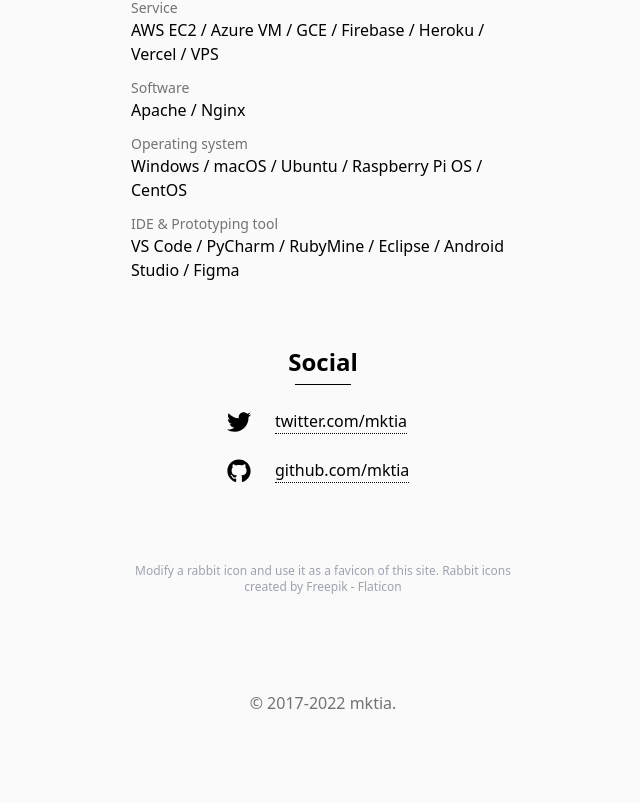
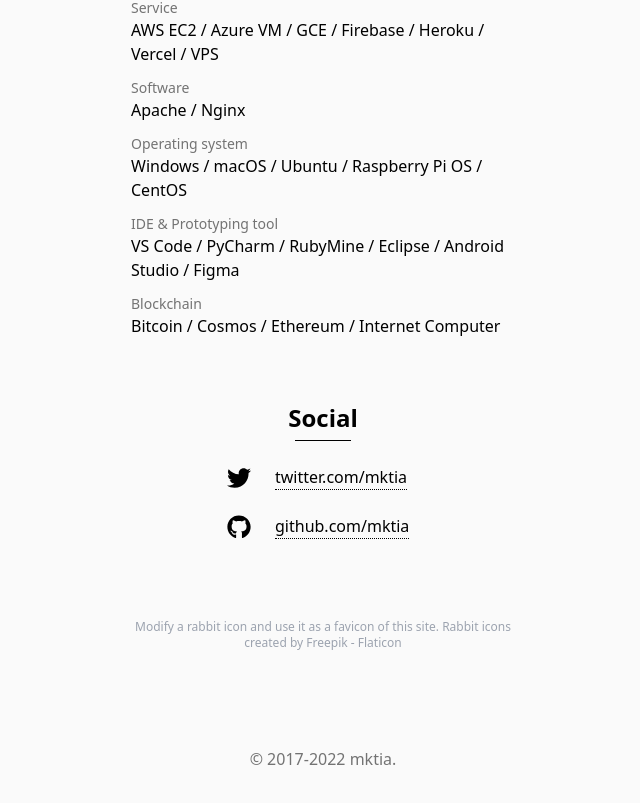
Before and after one commit to mktia/mktia-com-v2, a Next.js app: page /about in a window 1280 px wide. Shown: the part 700-1503 px from the top of the page, without its empty margins (317-957 px from the left). Built offline with nearby package versions, Linux system fonts and the light colour scheme; no server answers.

Commit message:
display new section

```diff
--- a/pages/about.tsx
+++ b/pages/about.tsx
@@ -83,6 +83,9 @@ const About: NextPage = () => {
         <div className="mb-3">
           <SkillText title="IDE & Prototyping tool" terms={data.skill.tool} />
         </div>
+        <div className="mb-3">
+          <SkillText title="Blockchain" terms={data.skill.blockchain} />
+        </div>
       </div>
 
       <div className="mb-6 mt-16">
```
